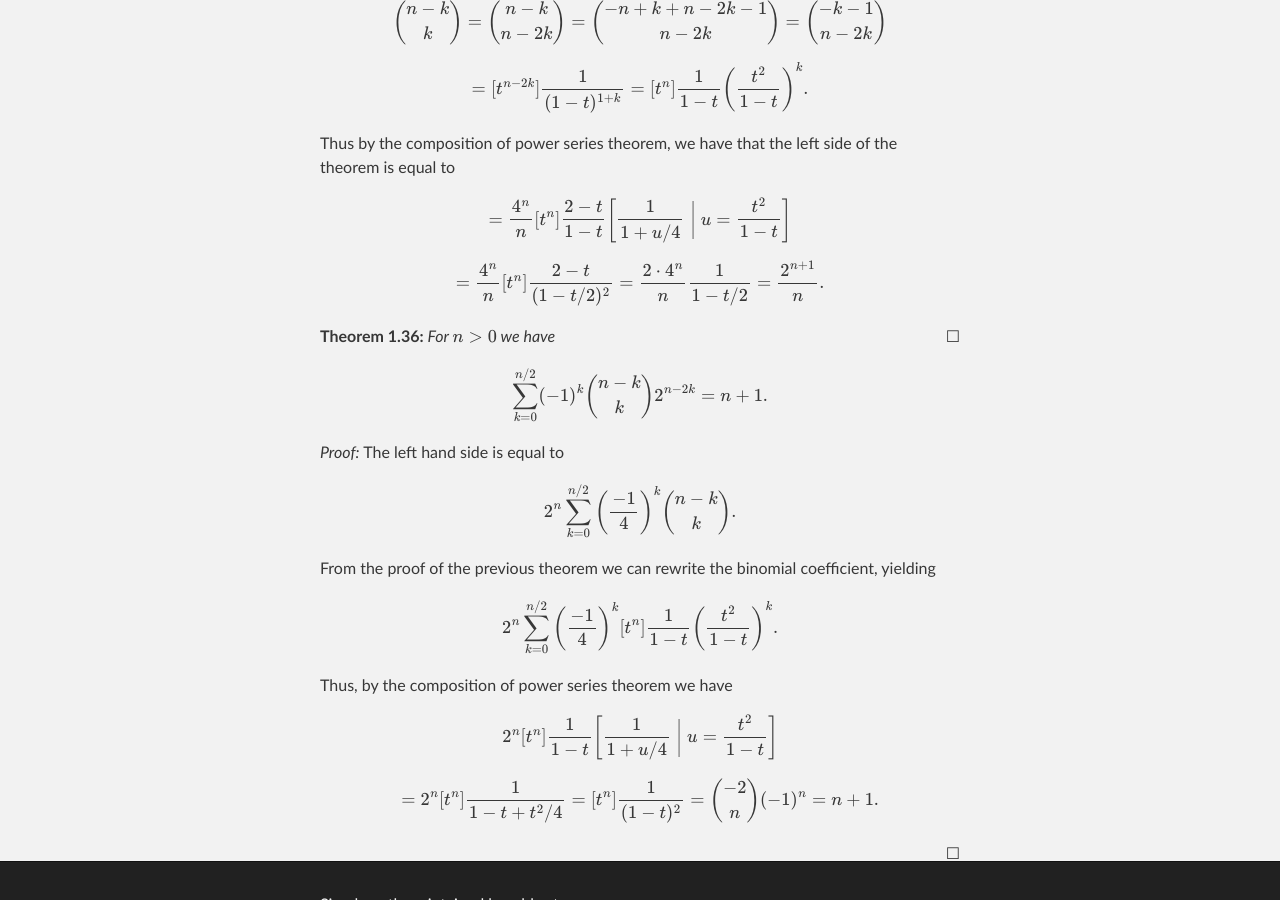
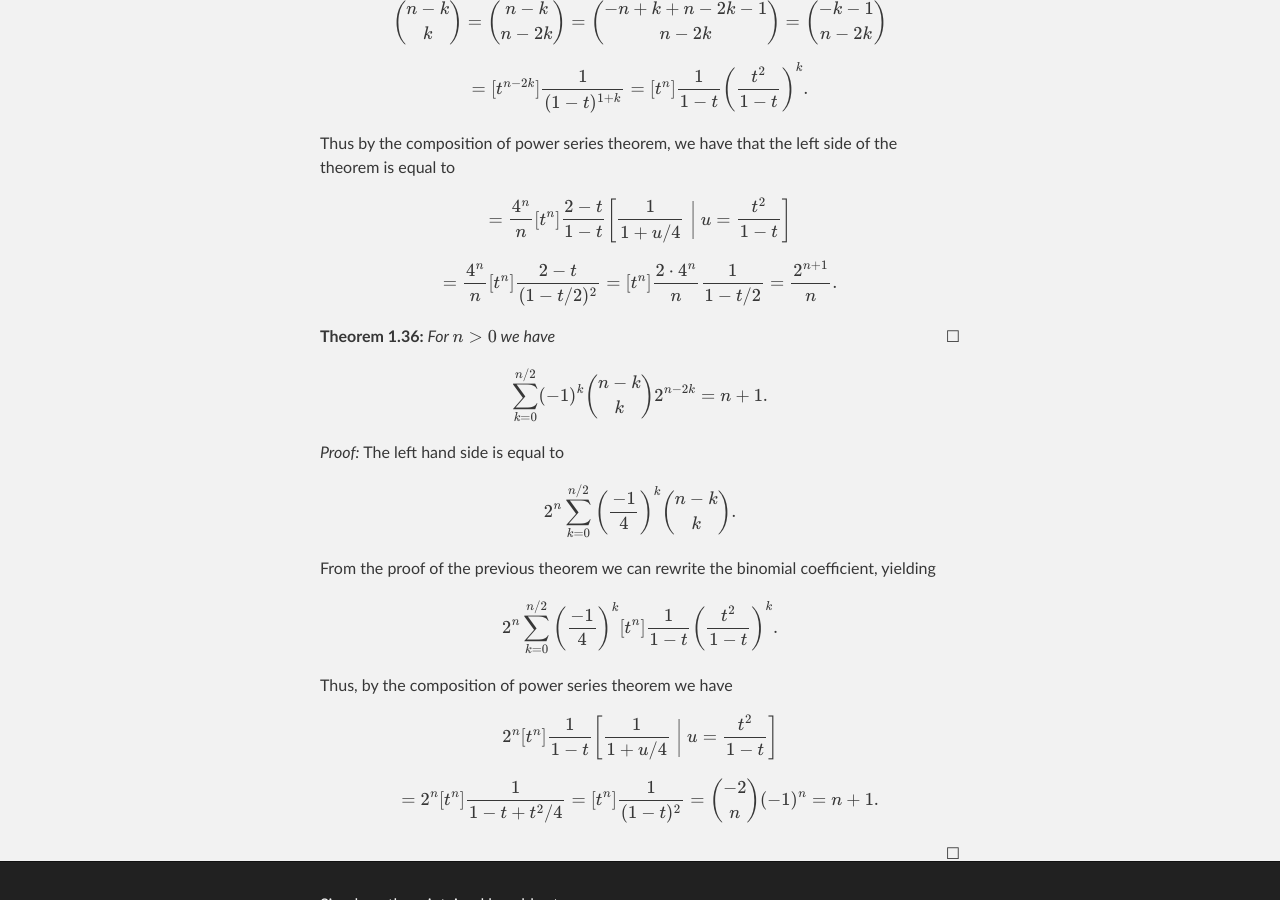
Before and after one commit to wbhart/SimpleMath, a Jekyll site: the page built from binomial.html, in a window 1280 px wide and 900 px high, scrolled down 9691 px. Built offline with Jekyll 4.4.1, drawn with Linux system fonts in a browser that asks for light colours; formulas are drawn with MathJax 3.

```diff
--- a/binomial.html
+++ b/binomial.html
@@ -351,7 +351,7 @@ $$= [t^{n - 2k}] \frac{1}{(1 - t)^{1 + k}} = [t^n] \frac{1}{1 - t} \left(\frac{t
 
 Thus by the composition of power series theorem, we have that the left side of the theorem is equal to
 $$=\frac{4^n}{n} [t^n] \frac{2 - t}{1 - t}\left[\frac{1}{1 + u/4} \;\bigg|\; u = \frac{t^2}{1 - t}\right]$$
-$$= \frac{4^n}{n} [t^n] \frac{2 - t}{(1 - t/2)^2} = \frac{2\cdot 4^n}{n} \frac{1}{1 - t/2} = \frac{2^{n + 1}}{n}.$$
+$$= \frac{4^n}{n} [t^n] \frac{2 - t}{(1 - t/2)^2} = [t^n] \frac{2\cdot 4^n}{n} \frac{1}{1 - t/2} = \frac{2^{n + 1}}{n}.$$
 </proof>
 
 <theorem> For $n > 0$ we have
```
